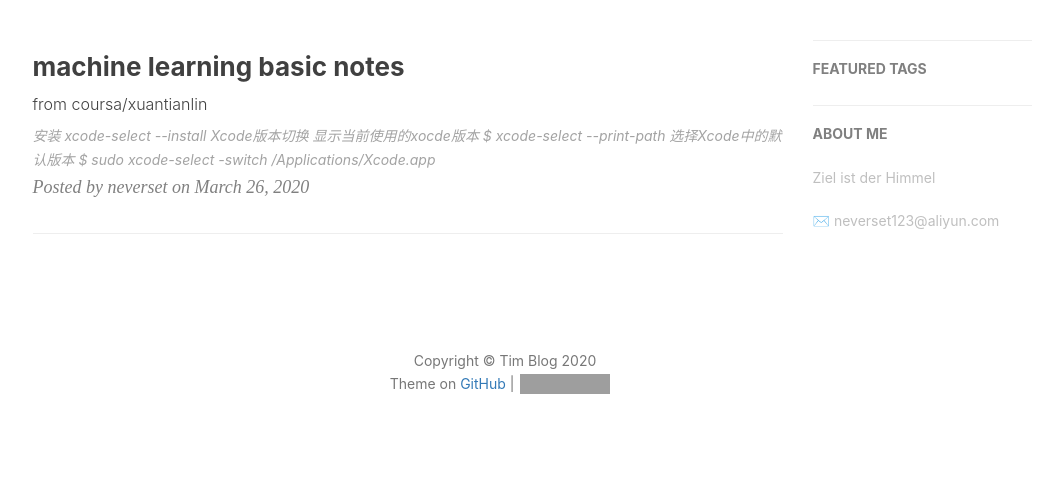
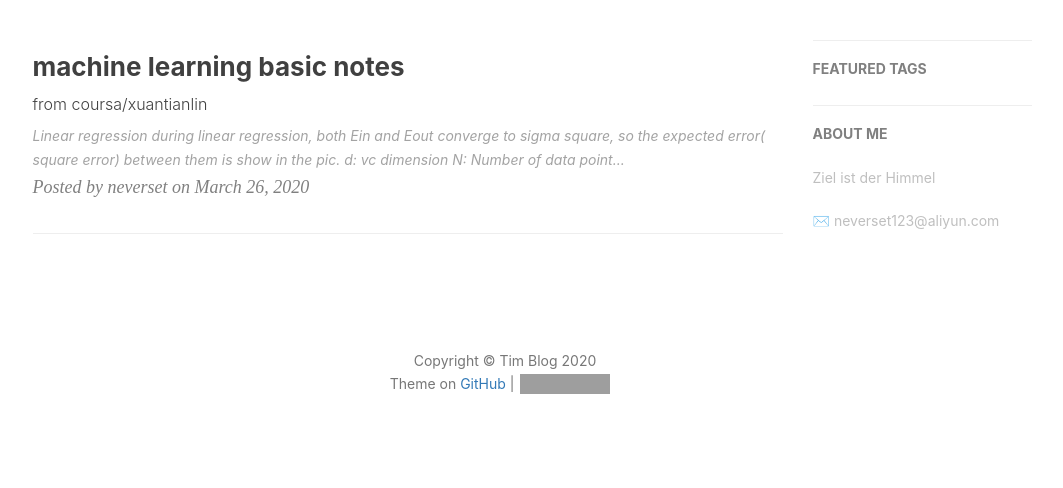
Before and after one commit to neverset123/YWHome, a Jekyll site: the page built from index.html, in a window 1280 px wide. Shown: the part 418-906 px from the top of the page, without its empty margins (135-1198 px from the left). Built offline with Jekyll 4.4.1, drawn with Linux system fonts in a browser that asks for light colours; nearby versions of some CDN libraries; the list of posts is cut into pages by our own code; comment, search, counter and statistics services are not loaded; grey boxes are pictures that could not be loaded.

Commit message:
first post part 1

```diff
--- a/_posts/2020-03-26-machine learning basics notes.md
+++ b/_posts/2020-03-26-machine learning basics notes.md
@@ -10,19 +10,81 @@
     - machine learning
 ---
 
-## 安装
+## Linear regression
+during linear regression, both Ein and Eout converge to sigma square, so the expected error( square error) between them is show in the pic.
+d: vc dimension
+N: Number of data points
+![](https://raw.githubusercontent.com/neverset123/cloudimg/master/Img20200326231657.png)
 
-	xcode-select --install
+## logistic regression
 
-![](https://raw.githubusercontent.com/neverset123/cloudimg/master/Imgself-driving-car-engineer.PNG)
+### Error definition
+the output of logistic regression is generated by sigmoid function
+the logistic regression error is defined by maximizing the likelihood the h equal f, which is called crosss entropy error. this error is related to w, xn and yn
+![](https://raw.githubusercontent.com/neverset123/cloudimg/master/Img20200326234337.png)
+![](https://raw.githubusercontent.com/neverset123/cloudimg/master/Img20200326233017.png)
+
+### Gradient decent and learning rate
+
+the optimal gradient descent direction is opposite direction of Delta-Ein
+![](https://raw.githubusercontent.com/neverset123/cloudimg/master/Img20200326235248.png)
+
+purple niu is teh learning rate
+![](https://raw.githubusercontent.com/neverset123/cloudimg/master/Img20200326235441.png)
+
+the training process is described in the chart
+![](https://raw.githubusercontent.com/neverset123/cloudimg/master/Img20200326235751.png)
+
+## Linear model
+### advantages and disadvantages
+
+demenstration of advantages and disadvantages between threee linear models
+![](https://raw.githubusercontent.com/neverset123/cloudimg/master/Img20200327000104.png)
+
+![](https://raw.githubusercontent.com/neverset123/cloudimg/master/Img20200327000143.png)
+
+### optimization process
+
+what means stochastic gradient descent??
+
+![](https://raw.githubusercontent.com/neverset123/cloudimg/master/Img20200327000806.png)
+
+SGD logistic regression can be seen as a softed PLA
+stop criterien during training:
+*iteration times
+niu (learning rate )is set as 0.1(experience value)
+![](https://raw.githubusercontent.com/neverset123/cloudimg/master/Img20200327001000.png)
+
+### multiclass classification
+
+two methods to deal with multiclass classification
+* OVA(one versus all)[not recommended, not clearly seperatable]
+* OVO(one versus one )
+
+![](https://raw.githubusercontent.com/neverset123/cloudimg/master/Img20200327001634.png)
+![](https://raw.githubusercontent.com/neverset123/cloudimg/master/Img20200327001548.png)
+
+## nonlinear transformation
+
+the principle to deal with nonlinear problem is to transform the data from nonlinear space to linear space, and use linear model to deal with it. However this will lead to more complex model, so there are some parameters( C, lambda) to restrict the complexity of the model (regularization???)
 
 
-## Xcode版本切换
+![](https://raw.githubusercontent.com/neverset123/cloudimg/master/Img20200327002150.png)
+![](https://raw.githubusercontent.com/neverset123/cloudimg/master/Img20200327002314.png)
 
-### 显示当前使用的xocde版本
+## overfitting
 
-	$ xcode-select --print-path
+use more complex model is not good expecially when number of data points is small
+![](https://raw.githubusercontent.com/neverset123/cloudimg/master/Img20200327002855.png)
 
-### 选择Xcode中的默认版本
+four reasons leading to oversfitting:
+* data size
+* stochastic noise
+* deterministic noise
+* excessive power (model complexity)
+![](https://raw.githubusercontent.com/neverset123/cloudimg/master/Img20200327003033.png)
 
-	$ sudo xcode-select -switch /Applications/Xcode.app
+suggested ways to avoid overfitting:
+![](https://raw.githubusercontent.com/neverset123/cloudimg/master/Img20200327003304.png)
+
+![](https://raw.githubusercontent.com/neverset123/cloudimg/master/Img20200327003444.png)
```
